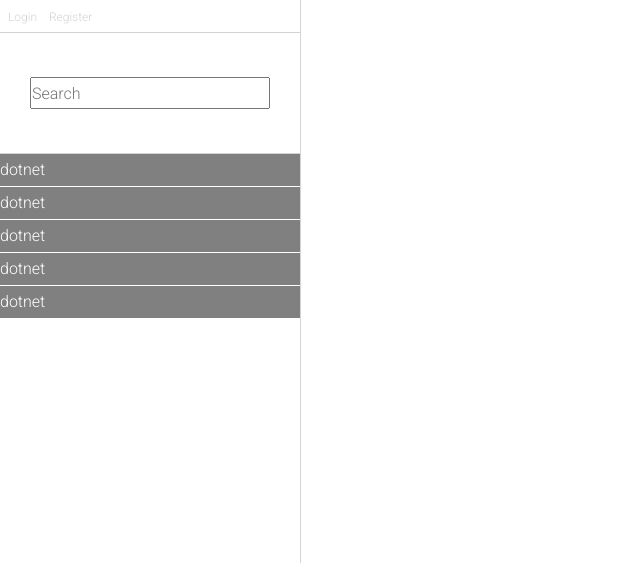
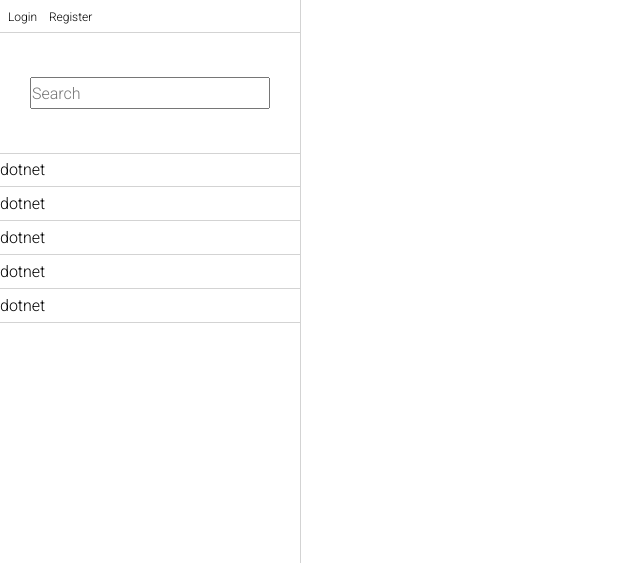
Before and after one commit to sebbekarlsson/CanalCan, a PHP site: page / in a window 1280 px wide. Shown: the top 563 px of the page, without its empty margins (0-640 px from the left). Run offline with PHP 8.4, Linux system fonts and the light colour scheme.

Commit message:
better styles

```diff
--- a/public/styles/style.css
+++ b/public/styles/style.css
@@ -27,10 +27,10 @@
         margin-left: 4px; }
         #content #left-content #menu ul .btn, #content #left-content #menu li .btn {
           font-size: 12px;
-          color: lightgray;
+          color: black;
           text-decoration: none; }
         #content #left-content #menu ul .btn:hover, #content #left-content #menu li .btn:hover {
-          color: black;
+          color: blue;
           cursor: pointer; }
     #content #left-content #head {
       height: 120px;
@@ -54,14 +54,17 @@
         width: 100%;
         height: 32px;
         line-height: 32px;
-        background-color: gray;
-        color: white;
+        background-color: white;
+        border-bottom-color: lightgray;
+        border-bottom-width: 1px;
+        border-bottom-style: solid;
+        color: black;
         text-decoration: none;
         display: block;
         margin-bottom: 1px;
         transition: .3s; }
       #content #left-content #body ul .btn:hover, #content #left-content #body li .btn:hover {
-        background-color: black;
+        background-color: lightgray;
         transition: .3s;
         cursor: pointer; }
 
--- a/public/styles/style.scss
+++ b/public/styles/style.scss
@@ -34,12 +34,12 @@
 
 				.btn{
 					font-size:12px;
-					color:lightgray;
+					color:black;
 					text-decoration: none;
 				}
 
 				.btn:hover{
-					color:black;
+					color:blue;
 					cursor:pointer;
 				}
 			}
@@ -75,8 +75,11 @@
 					width:100%;
 					height:32px;
 					line-height:32px;
-					background-color:gray;
-					color:white;
+					background-color:white;
+					border-bottom-color: lightgray;
+					border-bottom-width:1px;
+					border-bottom-style:solid;
+					color:black;
 					text-decoration: none;
 					display:block;
 					margin-bottom: 1px;
@@ -84,7 +87,7 @@
 				}
 
 				.btn:hover{
-					background-color:black;
+					background-color:lightgray;
 					transition:.3s;
 					cursor:pointer;
 				}
```
Also changed, not shown: 1 other file.
